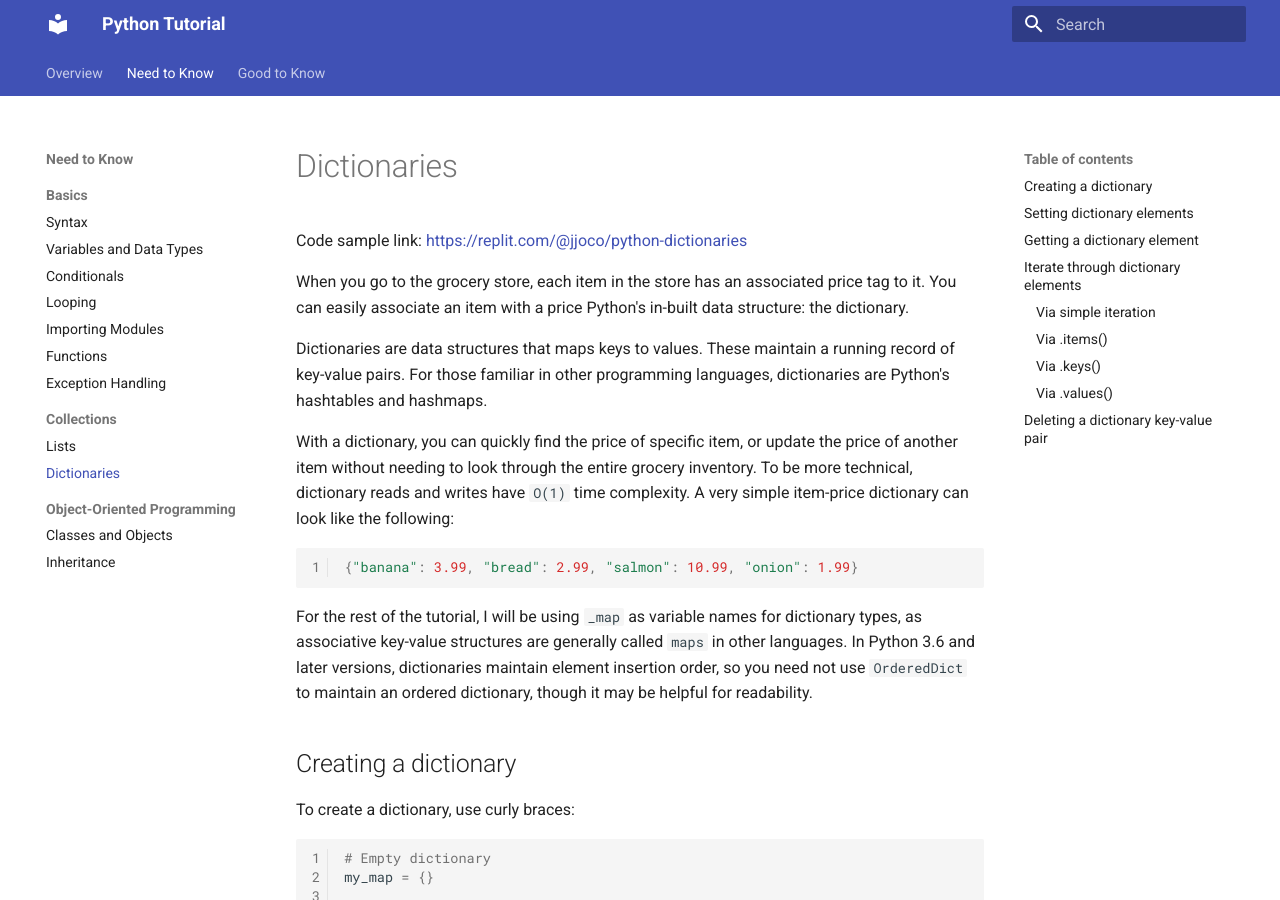
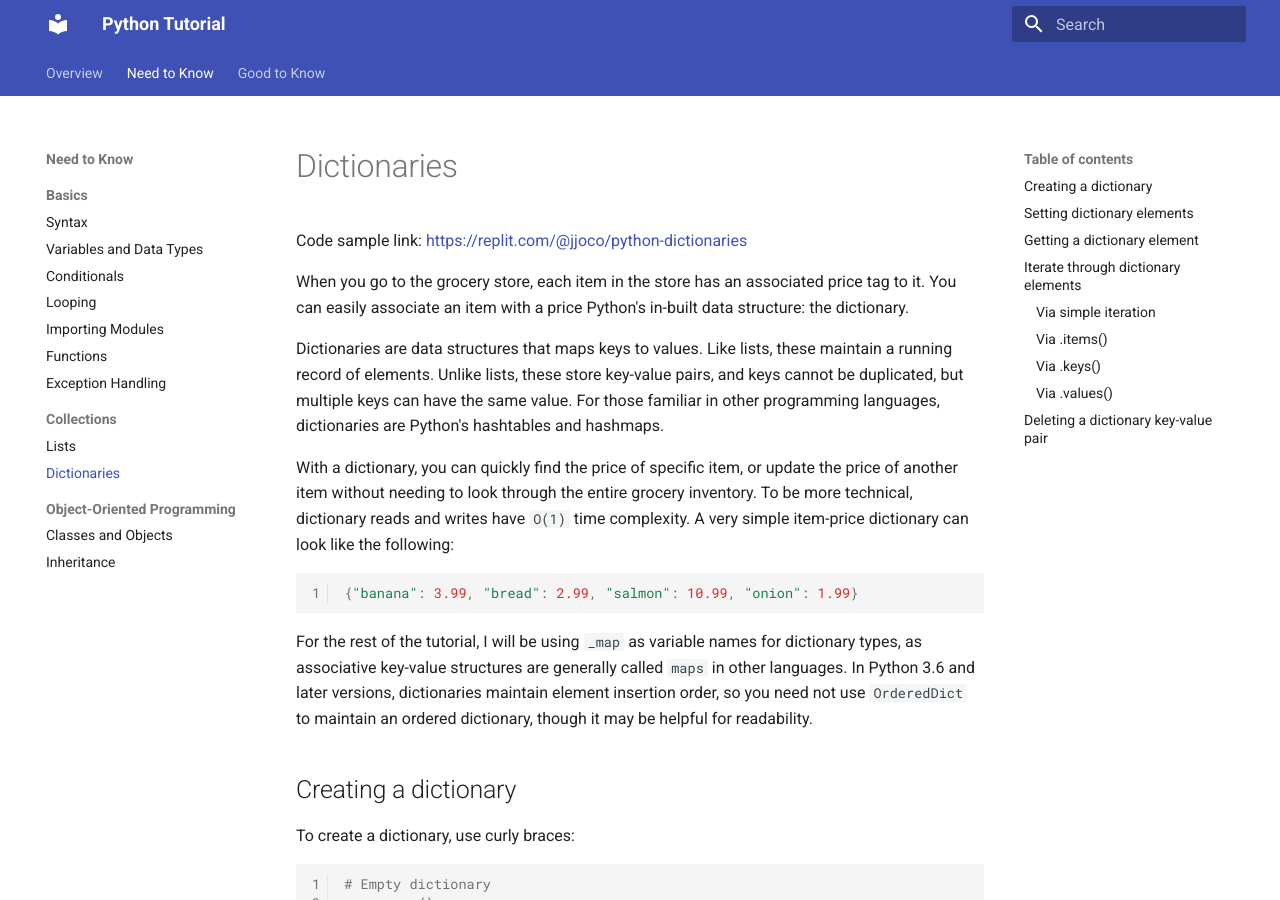
Before and after one commit to justinjoco/python-tutorial, an MkDocs documentation site: the page built from docs/collections/dictionaries.md, in a window 1280 px wide and 900 px high. Built offline with MkDocs 1.6.1 and Material for MkDocs 9.7.7, drawn with Linux system fonts in a browser that asks for light colours.

Commit message:
talks more about ordering in lists vs dicts

````diff
--- a/docs/collections/dictionaries.md
+++ b/docs/collections/dictionaries.md
@@ -2,7 +2,7 @@ Code sample link: <https://replit.com/@jjoco/python-dictionaries>
 
 When you go to the grocery store, each item in the store has an associated price tag to it. You can easily associate an item with a price Python's in-built data structure: the dictionary.
 
-Dictionaries are data structures that maps keys to values. These maintain a running record of key-value pairs. For those familiar in other programming languages, dictionaries are Python's hashtables and hashmaps.
+Dictionaries are data structures that maps keys to values. Like lists, these maintain a running record of elements. Unlike lists, these store key-value pairs, and keys cannot be duplicated, but multiple keys can have the same value. For those familiar in other programming languages, dictionaries are Python's hashtables and hashmaps.
 
 With a dictionary, you can quickly find the price of specific item, or update the price of another item without needing to look through the entire grocery inventory. To be more technical, dictionary reads and writes have `O(1)` time complexity. A very simple item-price dictionary can look like the following:
 ```python
````
Also changed, not shown: docs/collections/lists.md (+1 -1 lines).
